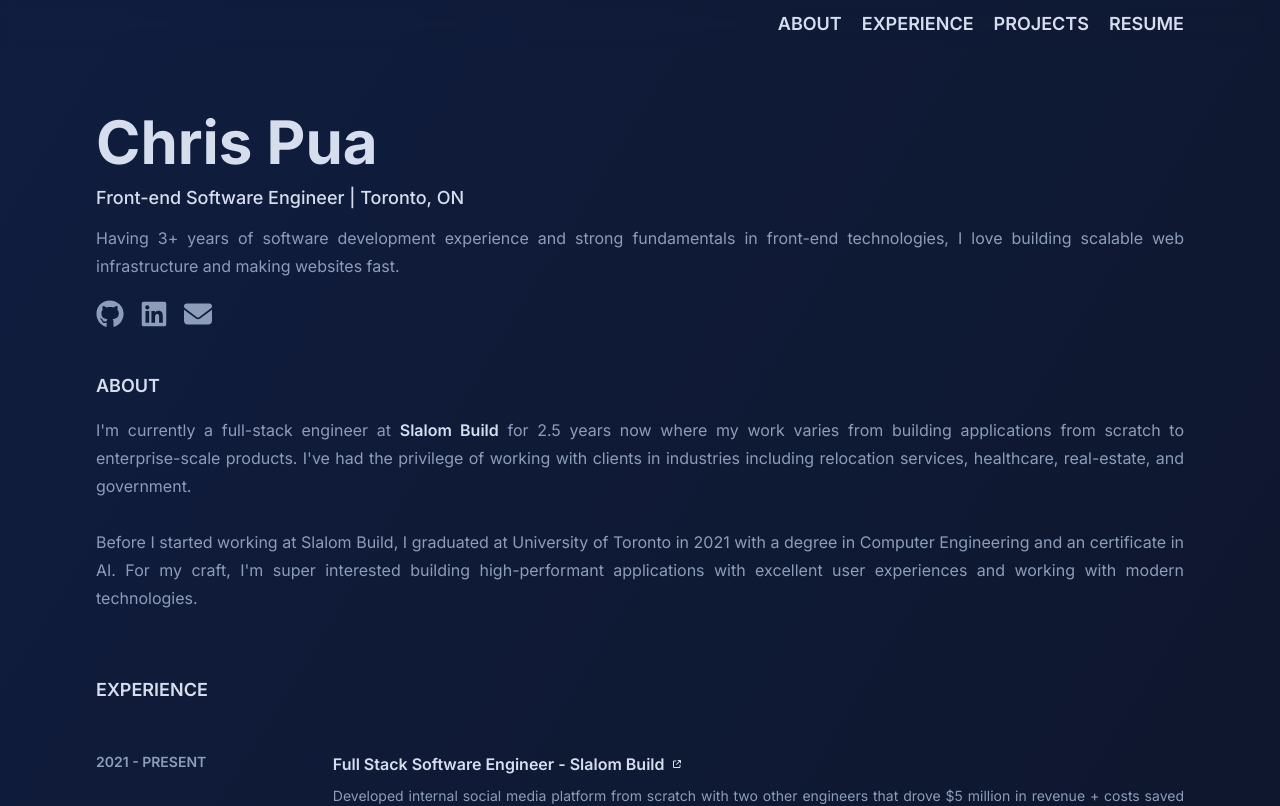
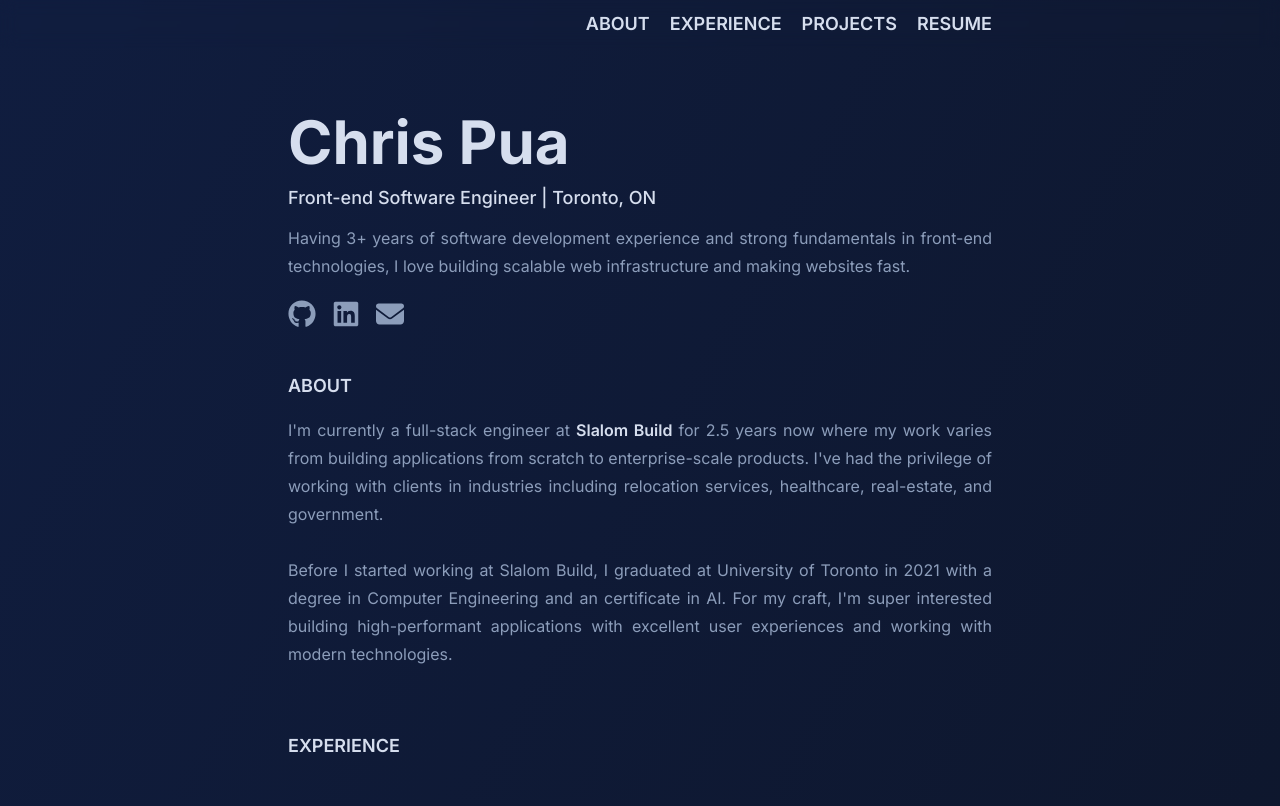
Before and after one commit to PuaChris/portfolio, a Next.js app: page / in a window 1280 px wide. Shown: the top 806 px of the page. Built offline with nearby package versions, Linux system fonts and the light colour scheme.

Commit message:
Adjusted padding

```diff
--- a/src/app/page.tsx
+++ b/src/app/page.tsx
@@ -9,7 +9,7 @@
     <div className="gradient-bg ">
       <NavHeader />
       <div id="about" className="anchor" />
-      <main className="mx-auto z-50 min-h-screen w-full px-6 pb-12 md:px-12 md:pb-20 lg:px-24 lg:pb-10 ">
+      <main className="mx-auto z-50 min-h-screen w-full px-6 pb-12 md:px-12 md:pb-20 lg:px-24 lg:pb-10 xl:px-72 2xl:px-96 min-[1700px]:px-[500px] min-[2000px]:px-[600px]">
         <AboutSection />
         <ExperienceTimeline />
         <ProjectList />
--- a/src/components/nav-header.tsx
+++ b/src/components/nav-header.tsx
@@ -27,7 +27,7 @@
 
 export default function NavHeader() {
   return (
-    <header className="sticky top-0 pr-6 md:pr-12 lg:pr-24 backdrop-blur mx-auto w-full h-12 flex flex-col justify-center items-end">
+    <header className="sticky top-0 pr-6 md:pr-12 lg:pr-24 xl:pr-72 2xl:pr-96 min-[1700px]:pr-[500px] min-[2000px]:pr-[600px] backdrop-blur mx-auto w-full h-12 flex flex-col justify-center items-end">
       <NavigationMenu>
         <NavigationMenuList>
           {NAV_LINKS.map((link) => (
```
